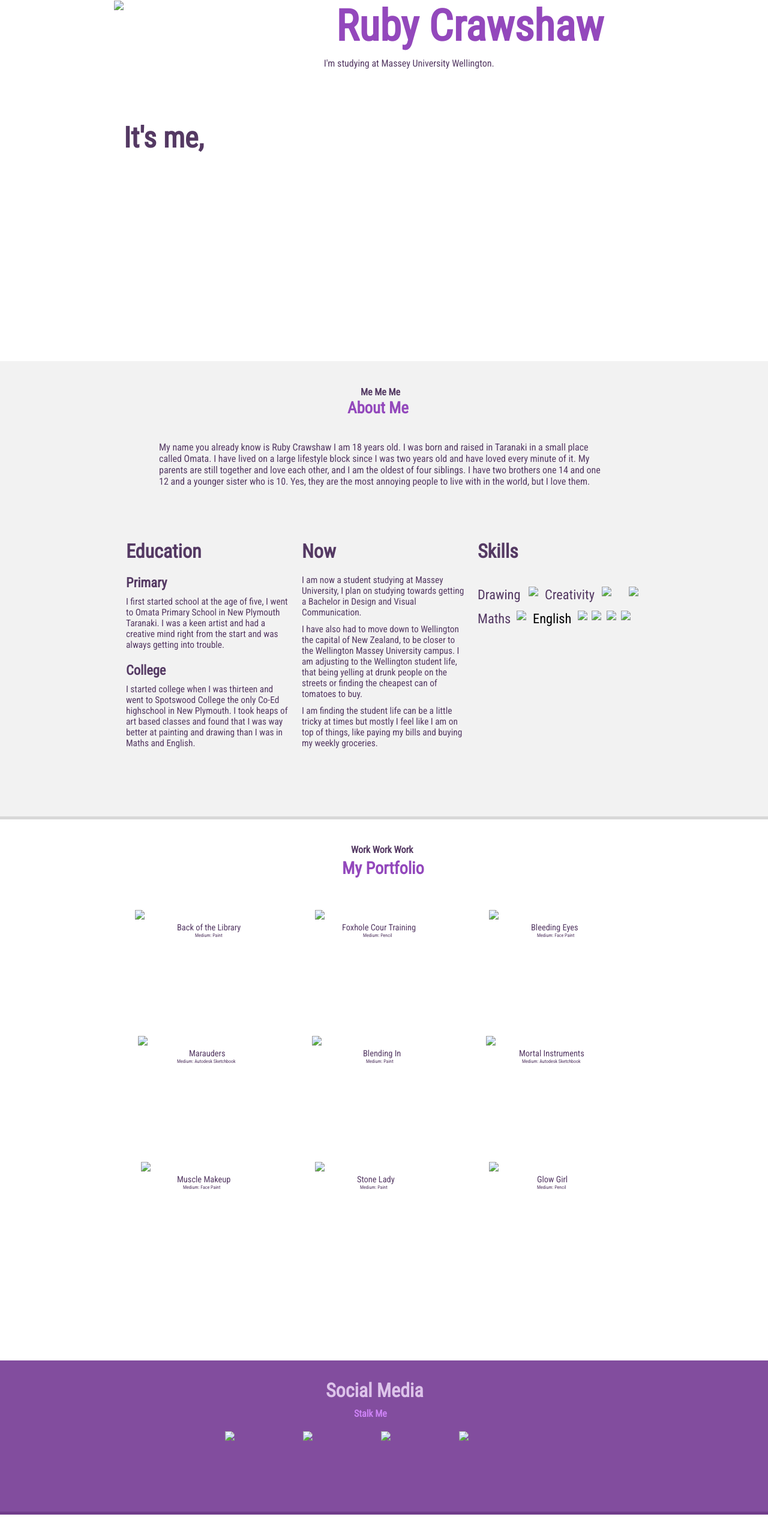
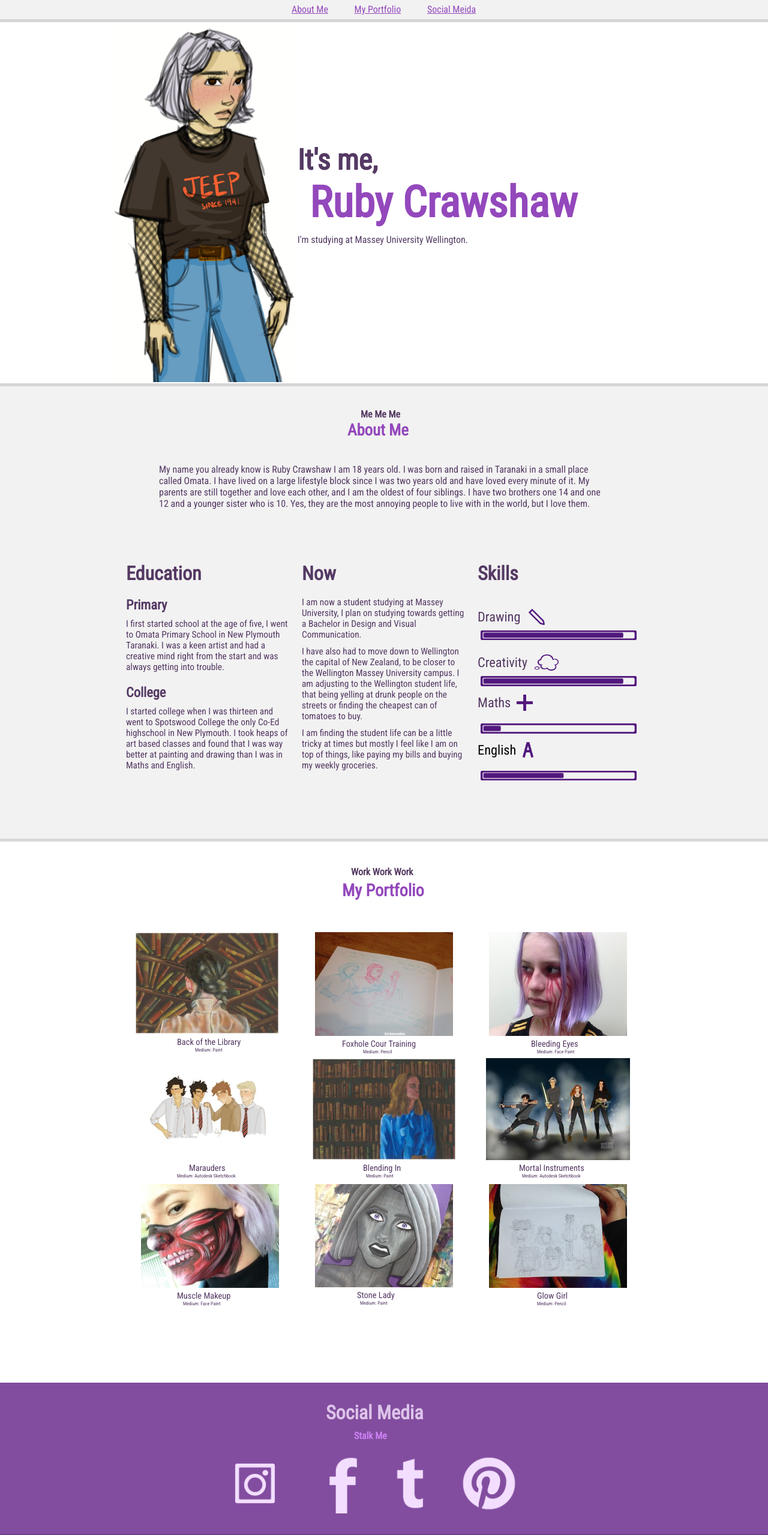
Before and after one commit to rubycrawshaw/rubycrawshaw.github.io, a plain HTML site: page index.html in a window 1280 px wide. Shown: the whole page at 60% size. Before the commit the page ends 2525 px from the top, so only its background shows below. Drawn offline with nearby package versions, Linux system fonts and the light colour scheme.

Commit message:
fixed all my problems

```diff
--- a/CSS/style.css
+++ b/CSS/style.css
@@ -1,17 +1,38 @@
 @import url('https://fonts.googleapis.com/css?family=Roboto+Condensed');
 *{
-    outline: 1px solid cya;
+    outline: 1px solid can;
 }
 body{
     background-color: white;
     margin: 0;
     font-family: 'Roboto Condensed', sans-serif;
 }
+.nav{
+    background-color:#f2f2f2;
+    height: 30px;
+    border-bottom: 5px solid #d6d6d6;
+    padding: 1px 0;
+}
+.linksbox{
+    width: 348px;
+    height: 30px;
+    margin-left: auto;
+    margin-right: auto;
+    margin-top: 5px;
+}
+.link a{
+    padding-left: 20px;
+    padding-right: 20px;
+    color: #9348bc;
+}
+.link a:hover{
+    color: #ffe010;
+}
 .welcome{
     height: 600px;
     padding: 1px 0;
     background-color: #ffffff;
-    border-bottom: 5px solid #f2f2f2
+    border-bottom: 5px solid #d6d6d6;
 }
 .hi{
     height: 600px;
--- a/index.html
+++ b/index.html
@@ -17,11 +17,27 @@
 
 <body>
 
+    <div class="nav">
+
+        <div class="linksbox">
+
+            <div class="link" id="links">
+
+                <a href="#no1">About Me</a>
+                <a href="#no2">My Portfolio</a>
+                <a href="#no3">Social Meida</a>
+
+            </div>
+
+        </div>
+
+    </div>
+
     <div class="welcome">
 
         <div class="hi">
 
-            <img class="me" src="me1.jpg">
+            <img class="me" src="IMG/me1.jpg">
             <h5 class="ruby">It's me,</h5>
             <h3 class="nameruby">Ruby Crawshaw</h3>
             <p class="study">I'm studying at Massey University Wellington.</p>
@@ -35,7 +51,7 @@
         <div class="aboutbox">
 
             <h3 class="mememe">Me Me Me</h3>
-            <h2 class="about">About Me</h2>
+            <h2 id="no1" class="about">About Me</h2>
             <p class="aboutpara">My name you already know is Ruby Crawshaw I am 18 years old. I was born and raised in Taranaki in a small place called Omata. I have lived on a large lifestyle block since I was two years old and have loved every minute of it. My parents are still together and love each other, and I am the oldest of four siblings. I have two brothers one 14 and one 12 and a younger sister who is 10. Yes, they are the most annoying people to live with in the world, but I love them. </p>
 
         </div>
@@ -73,23 +89,23 @@
 
                 <p class="drawing">Drawing</p>
 
-                <img class="pencil" src="pencil.jpg">
-                <img class="pencilline" src="drawingline.jpg">
+                <img class="pencil" src="IMG/pencil.jpg">
+                <img class="pencilline" src="IMG/drawingline.jpg">
 
                 <p class="creativity">Creativity</p>
 
-                <img class="create" src="create.jpg">
-                <img class="createline" src="drawingline.jpg">
+                <img class="create" src="IMG/create.jpg">
+                <img class="createline" src="IMG/drawingline.jpg">
 
                 <p class="maths">Maths</p>
 
-                <img class="mathspic" src="maths.jpg">
-                <img class="mathline" src="mathline.jpg">
+                <img class="mathspic" src="IMG/maths.jpg">
+                <img class="mathline" src="IMG/mathline.jpg">
 
                 <p class="english">English</p>
 
-                <img class="englisha" src="english.jpg">
-                <img class="englishline" src="englishline.jpg">
+                <img class="englisha" src="IMG/english.jpg">
+                <img class="englishline" src="IMG/englishline.jpg">
 
             </div>
 
@@ -103,7 +119,7 @@
             <div class="portboxs">
 
                 <h4 class="work3">Work Work Work</h4>
-                <h2 class="myportfolio">My Portfolio</h2>
+                <h2 id="no2" class="myportfolio">My Portfolio</h2>
 
             </div>
 
@@ -112,8 +128,8 @@
             <div class="port1">
 
 
-                <a data-fancybox="gallery" href="girlback%20big.jpg">
-                <img class="girlback" src="girlback.jpg"></a>
+                <a data-fancybox="gallery" href="IMG/girlback%20big.jpg">
+                <img class="girlback" src="IMG/girlback.jpg"></a>
 
                 <p class="girlbacktext">Back of the Library</p>
                 <p class="mediumback">Medium: Paint</p>
@@ -122,8 +138,8 @@
 
             <div class="port2">
 
-                <a data-fancybox="gallery" href="andrew%20big.jpeg">
-                <img class="andrew" src="andrew.jpeg"></a>
+                <a data-fancybox="gallery" href="IMG/andrew%20big.jpeg">
+                <img class="andrew" src="IMG/andrew.jpeg"></a>
 
 
                 <p class="andrewtext">Foxhole Cour Training</p>
@@ -134,8 +150,8 @@
 
             <div class="port3">
 
-                <a data-fancybox="gallery" href="bleedingeyes%20big.JPG">
-                <img class="bleedingeyes" src="bleedingeyes.JPG"></a>
+                <a data-fancybox="gallery" href="IMG/bleedingeyes%20big.JPG">
+                <img class="bleedingeyes" src="IMG/bleedingeyes.JPG"></a>
 
 
                 <p class="bleedingtext">Bleeding Eyes</p>
@@ -146,8 +162,8 @@
 
             <div class="port4">
 
-                <a data-fancybox="gallery" href="marauders%20big.jpeg">
-                <img class="marauders" src="marauders.jpeg"></a>
+                <a data-fancybox="gallery" href="IMG/marauders%20big.jpeg">
+                <img class="marauders" src="IMG/marauders.jpeg"></a>
 
                 <p class="marauderstext">Marauders</p>
 
@@ -157,8 +173,8 @@
 
             <div class="port5">
 
-                <a data-fancybox="gallery" href="girlfront%20big.jpg">
-                <img class="girlfront" src="girlfront.jpg"></a>
+                <a data-fancybox="gallery" href="IMG/girlfront%20big.jpg">
+                <img class="girlfront" src="IMG/girlfront.jpg"></a>
 
 
                 <p class="girlfronttext">Blending In</p>
@@ -169,8 +185,8 @@
 
             <div class="port6">
 
-                <a data-fancybox="gallery" href="mortal%20big.jpg">
-                <img class="mortal" src="mortal.jpg"></a>
+                <a data-fancybox="gallery" href="IMG/mortal%20big.jpg">
+                <img class="mortal" src="IMG/mortal.jpg"></a>
 
 
                 <p class="mortaltext">Mortal Instruments</p>
@@ -182,8 +198,8 @@
 
             <div class="port7">
 
-                <a data-fancybox="gallery" href="musclemakeup%20big.JPG">
-                <img class="muscle" src="musclemakeup.JPG"></a>
+                <a data-fancybox="gallery" href="IMG/musclemakeup%20big.JPG">
+                <img class="muscle" src="IMG/musclemakeup.JPG"></a>
 
 
                 <p class="muscletext">Muscle Makeup</p>
@@ -194,8 +210,8 @@
 
             <div class="port8">
 
-                <a data-fancybox="gallery" href="stonepainting%20big.JPG">
-                <img class="stone" src="stonepainting.JPG"></a>
+                <a data-fancybox="gallery" href="IMG/stonepainting%20big.JPG">
+                <img class="stone" src="IMG/stonepainting.JPG"></a>
 
                 <p class="stonetext">Stone Lady</p>
 
@@ -205,8 +221,8 @@
 
             <div class="port9">
 
-                <a data-fancybox="gallery" href="glowgirl%20big.JPG">
-                <img class="glow" src="glowgirl.JPG"></a>
+                <a data-fancybox="gallery" href="IMG/glowgirl%20big.JPG">
+                <img class="glow" src="IMG/glowgirl.JPG"></a>
 
                 <p class="glowtext">Glow Girl</p>
 
@@ -225,24 +241,24 @@
 
         <div class="socialbox">
 
-            <h1 class="socialtitle">Social Media</h1>
+            <h1 id="no3" class="socialtitle">Social Media</h1>
 
             <h4 class="stalkme">Stalk Me</h4>
 
             <a href="https://www.instagram.com/sketchmearainbow/">
-                <img class="instagram" src="instagramlogo.jpg">
+                <img class="instagram" src="IMG/instagramlogo.jpg">
             </a>
 
             <a href="https://www.facebook.com/ruby.crawshaw.94">
-                <img class="facebook" src="facebooklogo.jpg">
+                <img class="facebook" src="IMG/facebooklogo.jpg">
             </a>
 
             <a href="https://www.tumblr.com/blog/sketch-me-a-rainbow">
-                <img class="tumblr" src="tumblrlogo.jpg">
+                <img class="tumblr" src="IMG/tumblrlogo.jpg">
             </a>
 
             <a href="https://www.pinterest.nz/rubycrawshaw/">
-                <img class="pinterest" src="Pinterestlogo.jpg">
+                <img class="pinterest" src="IMG/Pinterestlogo.jpg">
             </a>
 
         </div>
```
Also changed, not shown: IMG/tumblrlogo.jpg (added).
